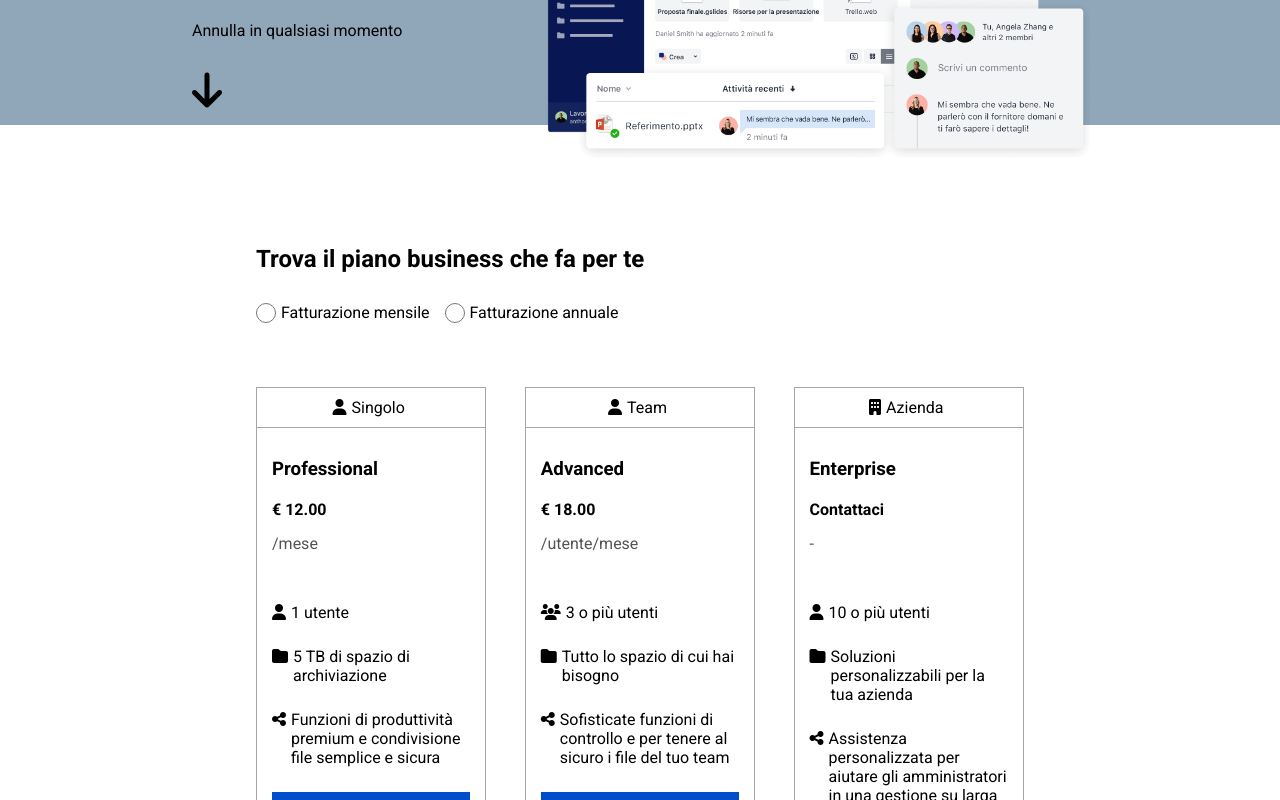
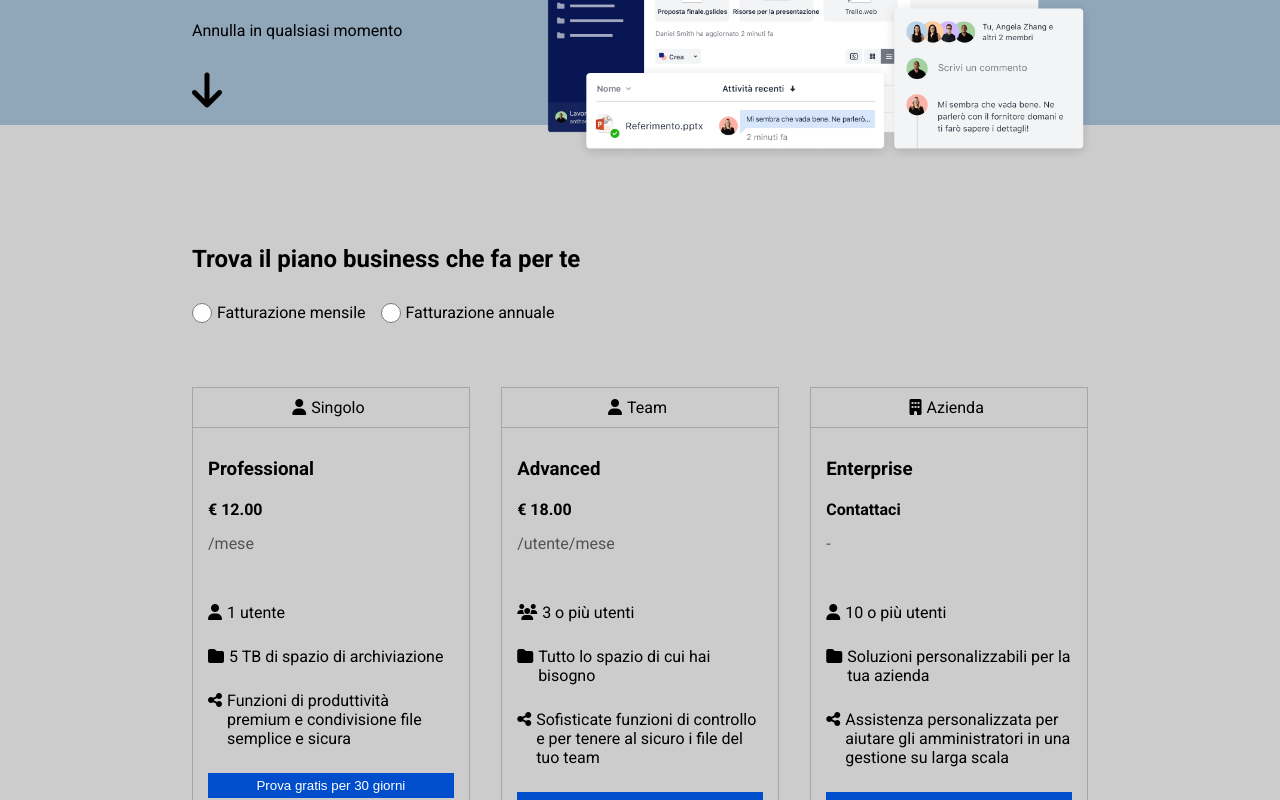
Before and after one commit to FrancescoCauzzi/htmlcss-dropbox, a plain HTML site: page index.html in a window 1280 px wide. Shown: the part 500-1300 px from the top of the page. Drawn offline with Linux system fonts and the light colour scheme.

Commit message:
feat: sistemazione padding <main>

```diff
--- a/css/style.css
+++ b/css/style.css
@@ -14,7 +14,7 @@
 }
 
 .centered{
-  width: 60%;
+  width: 70%;
   margin: auto;
 }
 
@@ -38,7 +38,6 @@ header{
   background-color: #90A6B9;
   height: 78%;
   width: 100%;
-  margin-bottom: 120px;;
 }
 
 .header-inner{
@@ -60,7 +59,7 @@ nav{
   height: 100%;
   flex-direction: row;
   justify-content: space-between;
-  background-color: white;
+  background-color: #CCCCCC;
   color: black;
   padding: 10px 10px 10px 10px;
 
@@ -149,6 +148,13 @@ cursor: pointer;
 /* Header */
 /* ------------------------------------------------------------------------ */
 /* Main */
+
+main{
+  background-color: #CCCCCC;
+  padding-top: 120px;
+  padding-bottom: 150px;
+}
+
 .container-main h2{
   margin-bottom: 30px;
 }
@@ -179,11 +185,11 @@ cursor: pointer;
   align-items: stretch;
   justify-content: space-between;
   flex-direction: row;
-  margin-bottom: 80px;
+
 }
 
 .singolo, .team, .azienda{
-  width: 30%;
+  width: 31%;
   border: 1px solid #A6A6A9;
   flex-direction: column;
 
```
